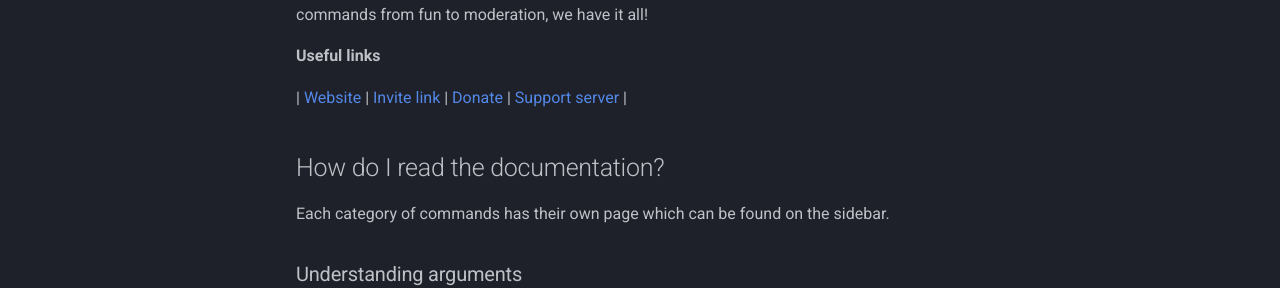
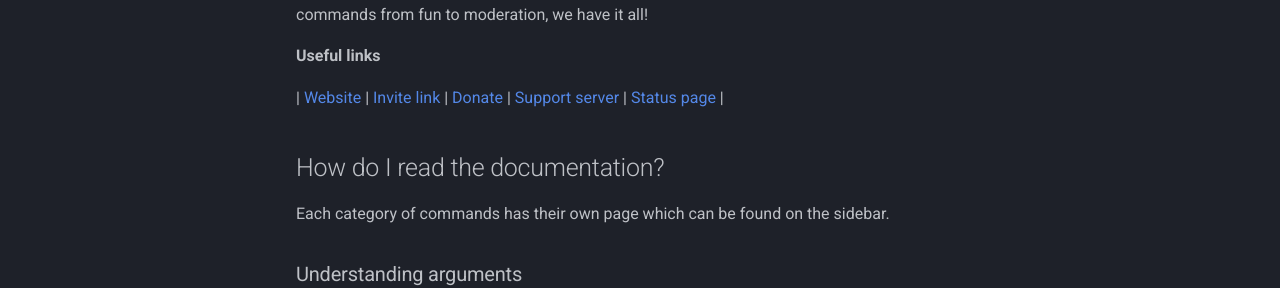
Before and after one commit to Celendi/Docs, an MkDocs documentation site: the page built from docs/index.md, in a window 1280 px wide and 1095 px high. Shown: the part 302-590 px from the top of the window. Built offline with MkDocs 1.6.1 and Material for MkDocs 9.7.7, drawn with Linux system fonts in a browser that asks for light colours; comment, search, counter and statistics services are not loaded.

Commit message:
feat: added status page to useful links
Signed-off-by: Ilian <72648901+Iliannnn@users.noreply.github.com>

```diff
--- a/docs/index.md
+++ b/docs/index.md
@@ -8,7 +8,7 @@ Celendi is a multi-functional discord bot designed to be the only bot you need i
 
 **Useful links**
 
-| [Website](https://celendi.xyz) | [Invite link](https://celendi.xyz/invite) | [Donate](https://celendi.xyz/donate) | [Support server](https://celendi.xyz/discord) |
+| [Website](https://celendi.xyz) | [Invite link](https://celendi.xyz/invite) | [Donate](https://celendi.xyz/donate) | [Support server](https://celendi.xyz/discord) | [Status page](https://status.celendi.xyz/) |
 
 ## How do I read the documentation?
 
```
